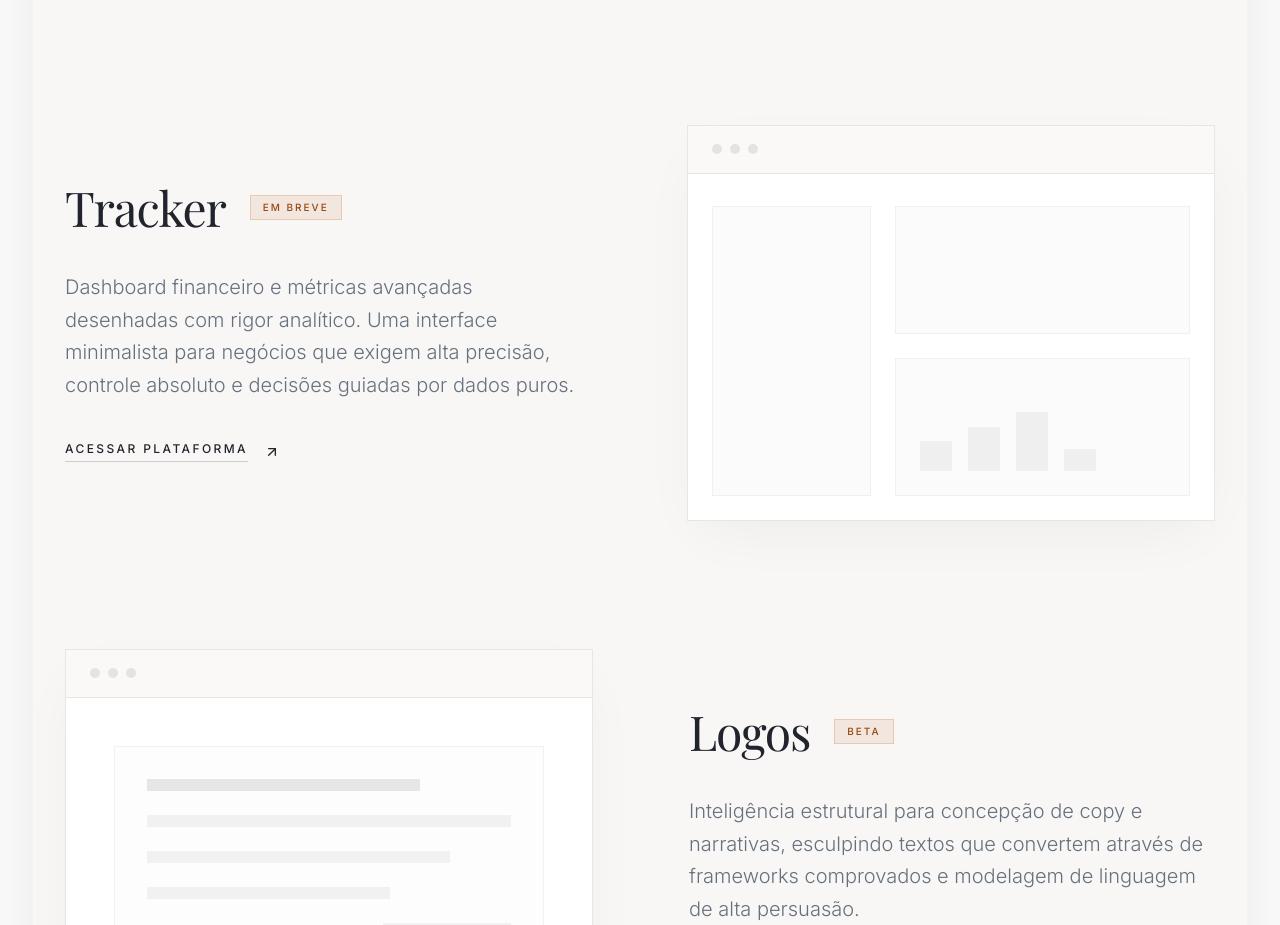
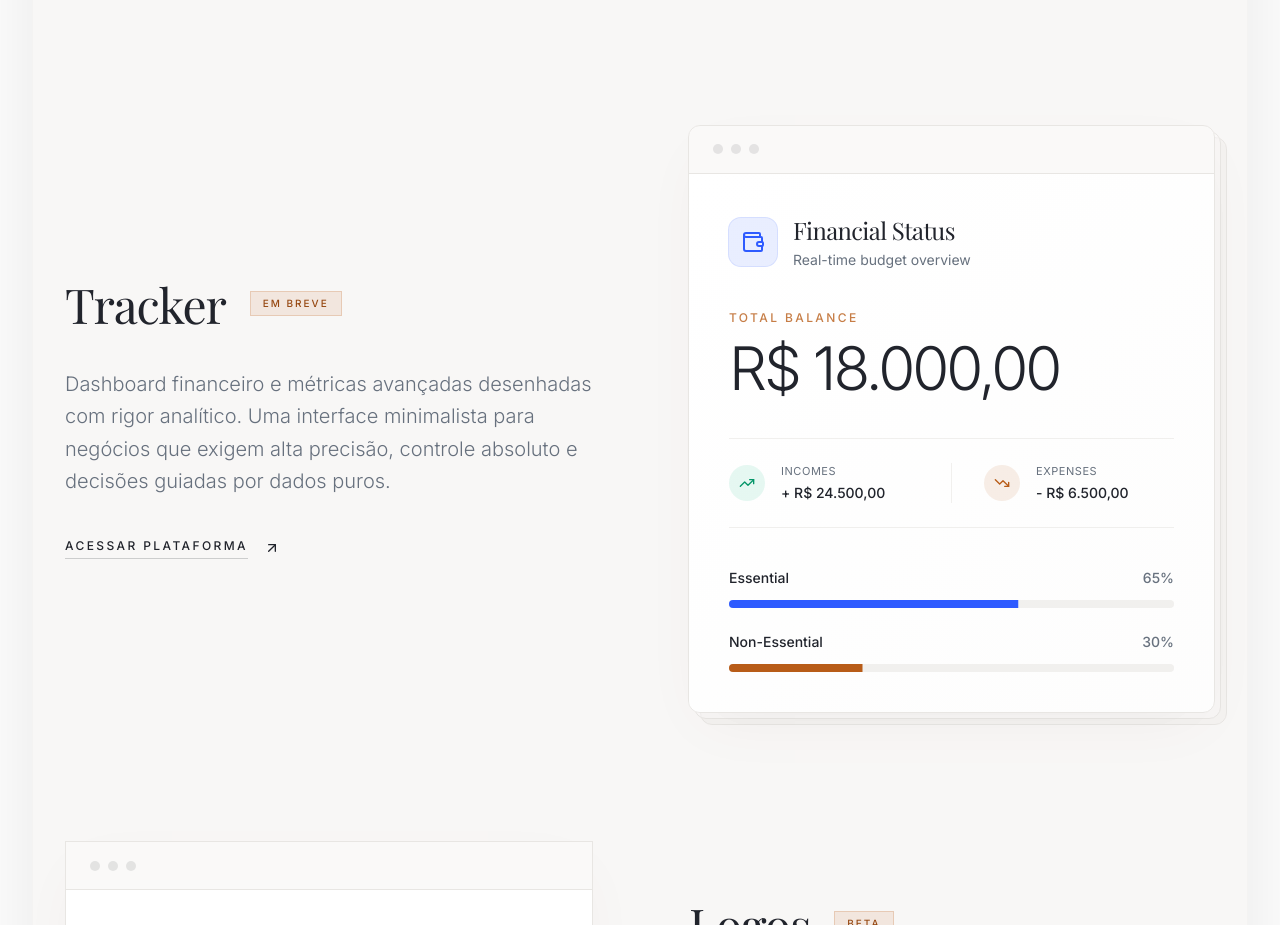
Before and after one commit to Dlsbox/dlsbox-solu--es-digitais-j1how6aq3, a React (Vite) app: page / in a window 1280 px wide. Shown: the part 6560-7485 px from the top of the page. Built offline with nearby package versions, Linux system fonts and the light colour scheme; a web font is replaced by a local one.

Commit message:
Refactor Tracker section to Financial Status dashboard

```diff
--- a/src/components/sections/Products.tsx
+++ b/src/components/sections/Products.tsx
@@ -1,5 +1,7 @@
 import { Reveal } from '@/components/ui/reveal'
-import { ArrowUpRight } from 'lucide-react'
+import { ArrowUpRight, TrendingDown, TrendingUp, Wallet } from 'lucide-react'
+import { Card } from '@/components/ui/card'
+import { Progress } from '@/components/ui/progress'
 
 export function Products() {
   return (
@@ -50,25 +52,104 @@ export function Products() {
                 </button>
               </div>
 
-              <div className="flex-1 w-full aspect-[4/3] bg-card rounded-none border border-border shadow-[0_20px_60px_-15px_rgba(0,0,0,0.05)] relative overflow-hidden group-hover:border-foreground/20 transition-all duration-1000 order-1 lg:order-2">
-                {/* Abstract UI representation */}
-                <div className="absolute top-0 left-0 right-0 h-12 border-b border-border flex items-center gap-2 px-6 bg-muted/30">
-                  <div className="w-2.5 h-2.5 rounded-full bg-foreground/10" />
-                  <div className="w-2.5 h-2.5 rounded-full bg-foreground/10" />
-                  <div className="w-2.5 h-2.5 rounded-full bg-foreground/10" />
-                </div>
-                <div className="absolute top-20 left-6 right-6 bottom-6 flex gap-6">
-                  <div className="w-1/3 h-full bg-muted/20 border border-border/50 hidden sm:block" />
-                  <div className="flex-1 flex flex-col gap-6">
-                    <div className="h-32 bg-muted/20 border border-border/50 w-full" />
-                    <div className="flex-1 bg-muted/20 border border-border/50 w-full flex items-end p-6 gap-4">
-                      <div className="w-8 bg-foreground/5 h-1/3 transition-all duration-1000 group-hover:h-2/3 group-hover:bg-brown-600/20" />
-                      <div className="w-8 bg-foreground/5 h-1/2 transition-all duration-1000 group-hover:h-3/4 group-hover:bg-brown-600/30" />
-                      <div className="w-8 bg-foreground/5 h-2/3 transition-all duration-1000 group-hover:h-full group-hover:bg-brown-600/40" />
-                      <div className="w-8 bg-foreground/5 h-1/4 transition-all duration-1000 group-hover:h-1/2 group-hover:bg-brown-600/20" />
+              <div className="flex-1 w-full relative order-1 lg:order-2">
+                {/* DLSBox "Digital Relief" Aesthetic Background Layers */}
+                <div className="absolute inset-0 bg-muted/40 border border-border rounded-xl transform translate-x-3 translate-y-3 -z-20 transition-transform duration-700 group-hover:translate-x-5 group-hover:translate-y-5" />
+                <div className="absolute inset-0 bg-background/50 border border-border rounded-xl transform translate-x-1.5 translate-y-1.5 -z-10 transition-transform duration-700 group-hover:translate-x-2.5 group-hover:translate-y-2.5" />
+
+                <Card className="w-full h-full min-h-[440px] sm:min-h-[500px] bg-card rounded-xl border-border shadow-[0_20px_60px_-15px_rgba(0,0,0,0.05)] relative overflow-hidden group-hover:border-brown-600/30 transition-all duration-1000 flex flex-col">
+                  {/* Window Controls */}
+                  <div className="h-12 border-b border-border flex items-center gap-2 px-6 bg-muted/30 shrink-0">
+                    <div className="w-2.5 h-2.5 rounded-full bg-foreground/10" />
+                    <div className="w-2.5 h-2.5 rounded-full bg-foreground/10" />
+                    <div className="w-2.5 h-2.5 rounded-full bg-foreground/10" />
+                  </div>
+
+                  {/* Dashboard Content */}
+                  <div className="flex-1 p-6 sm:p-10 flex flex-col justify-center bg-gradient-to-br from-card to-muted/10 relative">
+                    <div className="flex items-center gap-4 mb-8 sm:mb-10">
+                      <div className="p-3 bg-primary/10 rounded-xl text-primary ring-1 ring-primary/20">
+                        <Wallet className="w-6 h-6" />
+                      </div>
+                      <div>
+                        <h4 className="font-display text-2xl text-foreground tracking-tight">
+                          Financial Status
+                        </h4>
+                        <p className="text-sm text-muted-foreground font-sans mt-1">
+                          Real-time budget overview
+                        </p>
+                      </div>
+                    </div>
+
+                    <div className="space-y-8 sm:space-y-10">
+                      {/* Balance Area */}
+                      <div>
+                        <span className="text-xs uppercase tracking-[0.2em] font-medium text-brown-600/80 dark:text-brown-400/80 block mb-3">
+                          Total Balance
+                        </span>
+                        <div className="text-4xl sm:text-6xl font-sans font-light tracking-tighter text-foreground">
+                          R$ 18.000,00
+                        </div>
+                      </div>
+
+                      {/* Summarized Stats */}
+                      <div className="flex items-center gap-4 sm:gap-8 py-5 sm:py-6 border-y border-border/60">
+                        <div className="flex-1 flex items-center gap-3 sm:gap-4">
+                          <div className="p-2 sm:p-2.5 bg-emerald-500/10 rounded-full text-emerald-600 dark:text-emerald-400 shrink-0">
+                            <TrendingUp className="w-4 h-4" />
+                          </div>
+                          <div>
+                            <span className="block text-[10px] sm:text-[11px] uppercase tracking-wider text-muted-foreground mb-1">
+                              Incomes
+                            </span>
+                            <span className="block text-xs sm:text-sm font-medium text-foreground">
+                              + R$ 24.500,00
+                            </span>
+                          </div>
+                        </div>
+                        <div className="w-px h-10 bg-border/60" />
+                        <div className="flex-1 flex items-center gap-3 sm:gap-4">
+                          <div className="p-2 sm:p-2.5 bg-brown-600/10 rounded-full text-brown-600 dark:text-brown-400 shrink-0">
+                            <TrendingDown className="w-4 h-4" />
+                          </div>
+                          <div>
+                            <span className="block text-[10px] sm:text-[11px] uppercase tracking-wider text-muted-foreground mb-1">
+                              Expenses
+                            </span>
+                            <span className="block text-xs sm:text-sm font-medium text-foreground">
+                              - R$ 6.500,00
+                            </span>
+                          </div>
+                        </div>
+                      </div>
+
+                      {/* Progress Trackers */}
+                      <div className="space-y-5 sm:space-y-6">
+                        <div className="space-y-3">
+                          <div className="flex justify-between text-xs sm:text-sm font-sans">
+                            <span className="font-medium text-foreground">Essential</span>
+                            <span className="text-muted-foreground font-medium">65%</span>
+                          </div>
+                          <Progress
+                            value={65}
+                            className="h-1.5 sm:h-2 bg-secondary [&>div]:bg-primary"
+                          />
+                        </div>
+
+                        <div className="space-y-3">
+                          <div className="flex justify-between text-xs sm:text-sm font-sans">
+                            <span className="font-medium text-foreground">Non-Essential</span>
+                            <span className="text-muted-foreground font-medium">30%</span>
+                          </div>
+                          <Progress
+                            value={30}
+                            className="h-1.5 sm:h-2 bg-secondary [&>div]:bg-brown-600"
+                          />
+                        </div>
+                      </div>
                     </div>
                   </div>
-                </div>
+                </Card>
               </div>
             </div>
           </Reveal>
```
Also changed, not shown: .skip.config.json.
